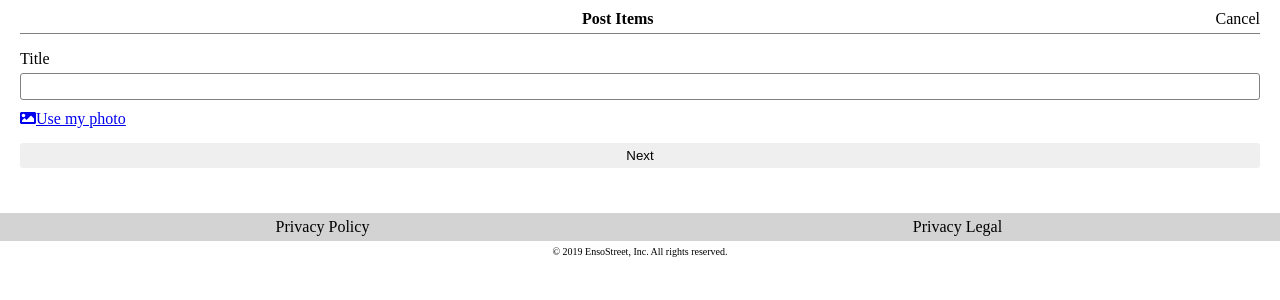
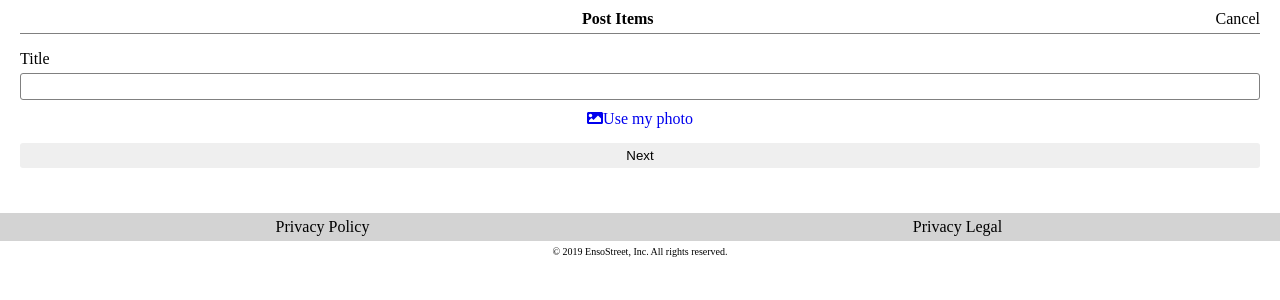
Before and after one commit to liquidMocha/enso-street, a React app: page /post-item in a window 1280 px wide. Shown: the top 300 px of the page. Built offline with nearby package versions, Linux system fonts and the light colour scheme.

Commit message:
Styling post item title page

```diff
--- a/src/components/postItem/PostItemPage.js
+++ b/src/components/postItem/PostItemPage.js
@@ -9,6 +9,7 @@ import NextButton from "./NextButton";
 import {updatePostedItemImageUrl, updatePostedItemTitle} from "../../redux/postItemActions";
 import InputWithError from "../shared/InputWithError";
 import {Link} from "react-router-dom";
+import "../../styles/App.scss";
 
 export const PostItemPage = (props) => {
     return (
@@ -24,7 +25,7 @@ export const PostItemPage = (props) => {
                                 }}
                 />
                 {props.imageUrl ? <img src={props.imageUrl} alt='User provided item'/> : null}
-                <Link to='/post-item/use-my-photo'>
+                <Link to='/post-item/use-my-photo' className='center-aligned'>
                     <FontAwesomeIcon icon={faImage}/>
                     Use my photo
                 </Link>
--- a/src/styles/App.scss
+++ b/src/styles/App.scss
@@ -1,9 +1,13 @@
 .App {
-    height: 100%;
+  height: 100%;
 }
 
 #app-content {
-    margin-top: 50px;
-    margin-left: 20px;
-    margin-right: 20px;
+  margin-top: 50px;
+  margin-left: 20px;
+  margin-right: 20px;
 }
+
+a {
+  text-decoration: none;
+}
--- a/src/styles/Spacing.scss
+++ b/src/styles/Spacing.scss
@@ -18,5 +18,7 @@
 }
 
 .center-aligned {
+  display: flex;
+  justify-content: center;
   text-align: center;
 }
```
